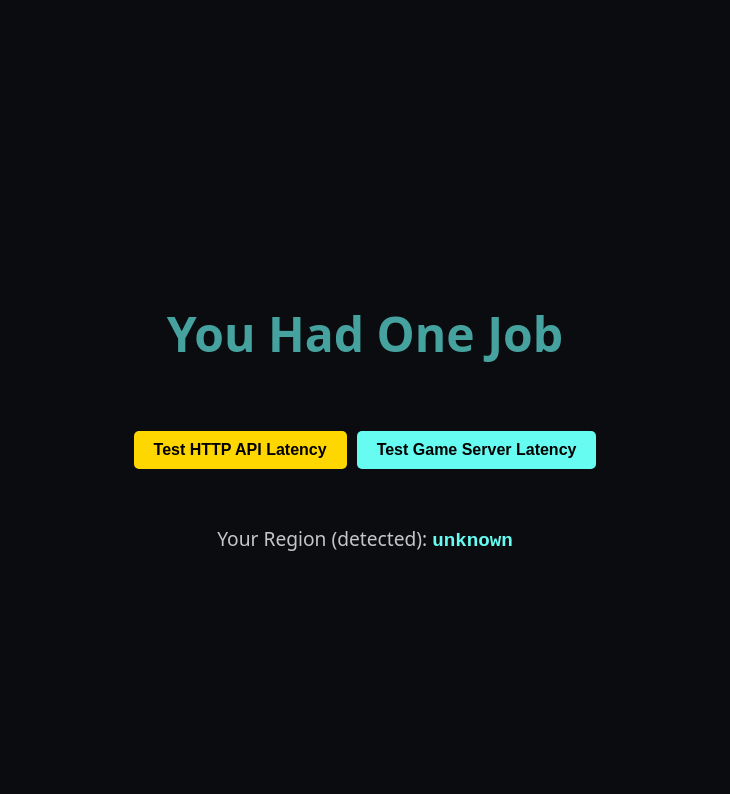
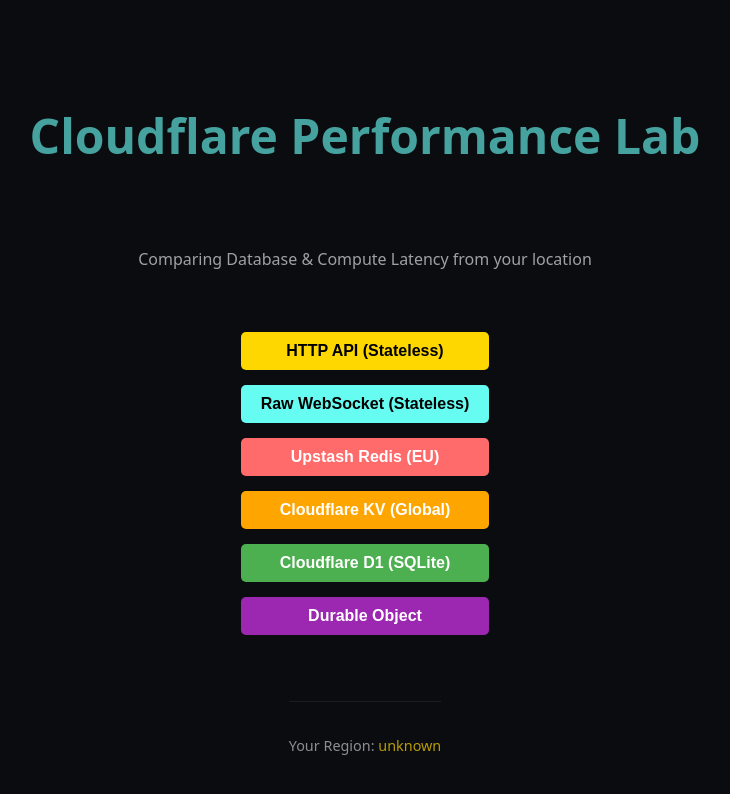
Before and after one commit to lucaslencinas/you-had-one-job, a Next.js app in the folder apps/web/: page / in a window 1280 px wide. Shown: the top 794 px of the page, without its empty margins (275-1005 px from the left). Built offline with nearby package versions, Linux system fonts and the light colour scheme.

Commit message:
feat: add comprehensive Cloudflare storage benchmarking to UI

```diff
--- a/apps/web/src/app/client-page.tsx
+++ b/apps/web/src/app/client-page.tsx
@@ -1,15 +1,9 @@
 "use client";
 
-import { useState, useRef, useCallback } from "react";
+import { useState, useCallback } from "react";
 
 interface ClientPageProps {
   vercelRegion: string;
-}
-
-interface LatencyResult {
-  total: number;
-  processing: number;
-  network: number;
 }
 
 interface HttpBenchmarkStats {
@@ -22,13 +16,18 @@
 
 export default function ClientPage({ vercelRegion }: ClientPageProps) {
   const [httpBenchmark, setHttpBenchmark] = useState<HttpBenchmarkStats | null>(null);
+  const [wsBenchmark, setWsBenchmark] = useState<HttpBenchmarkStats | null>(null);
+  const [kvBenchmark, setKvBenchmark] = useState<HttpBenchmarkStats | null>(null);
+  const [d1Benchmark, setD1Benchmark] = useState<HttpBenchmarkStats | null>(null);
+  const [doBenchmark, setDoBenchmark] = useState<HttpBenchmarkStats | null>(null);
+  const [redisBenchmark, setRedisBenchmark] = useState<HttpBenchmarkStats | null>(null);
+  const [serverLocation, setServerLocation] = useState<string | null>(null);
 
   const runHttpBenchmark = useCallback(async () => {
     setHttpBenchmark({ results: [], min: 0, max: 0, avg: 0, isRunning: true });
     const results: number[] = [];
 
-    // Send 10 HTTP requests with 100ms gaps
-    for (let i = 0; i < 10; i++) {
+    for (let i = 0; i < 5; i++) {
       await new Promise(resolve => setTimeout(resolve, 100));
       const start = Date.now();
       try {
@@ -51,147 +50,174 @@
     setHttpBenchmark(prev => prev ? { ...prev, isRunning: false } : null);
   }, []);
 
-  const [workerBenchmark, setWorkerBenchmark] = useState<HttpBenchmarkStats | null>(null);
-  const [workerLocation, setWorkerLocation] = useState<string | null>(null);
-
-  const runWorkerBenchmark = useCallback(async () => {
-    setWorkerBenchmark({ results: [], min: 0, max: 0, avg: 0, isRunning: true });
+  const runWebSocketBenchmarks = useCallback(async (type: 'ping' | 'ping-kv' | 'ping-d1' | 'ping-do' | 'ping-redis', setStats: React.Dispatch<React.SetStateAction<HttpBenchmarkStats | null>>) => {
+    setStats({ results: [], min: 0, max: 0, avg: 0, isRunning: true });
     const results: number[] = [];
 
-    // Connect to the Worker WebSocket
     const ws = new WebSocket('wss://you-had-one-job-ws.lllencinas.workers.dev');
 
     await new Promise<void>((resolve) => {
       ws.onopen = () => resolve();
-      ws.onerror = () => resolve();
-      // Handle connection errors
       ws.onerror = (e) => {
         console.error("WebSocket error:", e);
-        resolve(); // Continue even on error to avoid hanging
+        resolve();
       }
     });
 
     if (ws.readyState !== WebSocket.OPEN) {
       console.error("WebSocket failed to connect");
-      setWorkerBenchmark(prev => prev ? { ...prev, isRunning: false } : null);
+      setStats(prev => prev ? { ...prev, isRunning: false } : null);
       return;
     }
 
     ws.onmessage = (event) => {
       const data = JSON.parse(event.data);
       if (data.type === 'welcome' && data.serverLocation) {
-        // Only set location, don't interfere with ping
+        setServerLocation(data.serverLocation);
       }
-      if (data.type === 'pong' && data.timestamp) {
+
+      const isResponse =
+        (type === 'ping' && data.type === 'pong') ||
+        (type === 'ping-kv' && data.type === 'pong-kv') ||
+        (type === 'ping-d1' && data.type === 'pong-d1') ||
+        (type === 'ping-do' && data.type === 'pong-do') ||
+        (type === 'ping-redis' && data.type === 'pong-redis');
+
+      if (isResponse && data.timestamp) {
         const now = Date.now();
+        // Use full RTT (client sent -> client received)
         const latency = now - data.timestamp;
         results.push(latency);
 
-        setWorkerBenchmark({
+        setStats({
           results: [...results],
           min: Math.min(...results),
           max: Math.max(...results),
           avg: Math.round(results.reduce((a, b) => a + b, 0) / results.length),
-          isRunning: results.length < 10
+          isRunning: results.length < 5
         });
       }
     };
 
-    // Send 10 pings with 100ms gaps
-    for (let i = 0; i < 10; i++) {
-      await new Promise(resolve => setTimeout(resolve, 100));
+    // Send 5 pings with 200ms gaps
+    for (let i = 0; i < 5; i++) {
+      await new Promise(resolve => setTimeout(resolve, 200));
       const now = Date.now();
-      ws.send(JSON.stringify({ type: 'ping', timestamp: now }));
+      ws.send(JSON.stringify({ type, timestamp: now }));
     }
 
-    // Wait for responses
-    await new Promise(resolve => setTimeout(resolve, 2000));
+    await new Promise(resolve => setTimeout(resolve, 1000));
     ws.close();
-
-    setWorkerBenchmark(prev => prev ? { ...prev, isRunning: false } : null);
+    setStats(prev => prev ? { ...prev, isRunning: false } : null);
   }, []);
 
   return (
     <div className="container">
       <main className="main">
-        <h1 className="title">You Had One Job</h1>
+        <h1 className="title">Cloudflare Performance Lab</h1>
+        <p style={{ textAlign: 'center', marginBottom: '30px', opacity: 0.8 }}>
+          Comparing Database & Compute Latency from your location
+        </p>
 
         <div className="controls">
-          <div style={{ display: 'flex', gap: '10px', marginBottom: '20px', flexWrap: 'wrap' }}>
+          <div style={{ display: 'grid', gridTemplateColumns: 'repeat(auto-fit, minmax(200px, 1fr))', gap: '15px', marginBottom: '30px', width: '100%' }}>
             <button
               onClick={runHttpBenchmark}
               className="button"
               disabled={httpBenchmark?.isRunning}
-              style={{ opacity: httpBenchmark?.isRunning ? 0.5 : 1, background: '#FFD700', color: '#000' }}
+              style={{ background: '#FFD700', color: '#000', opacity: httpBenchmark?.isRunning ? 0.5 : 1 }}
             >
-              {httpBenchmark?.isRunning ? 'Running...' : 'Test HTTP API Latency'}
+              {httpBenchmark?.isRunning ? 'Running...' : 'HTTP API (Stateless)'}
             </button>
             <button
-              onClick={runWorkerBenchmark}
+              onClick={() => runWebSocketBenchmarks('ping', setWsBenchmark)}
               className="button"
-              disabled={workerBenchmark?.isRunning}
-              style={{ opacity: workerBenchmark?.isRunning ? 0.5 : 1, background: '#66FCF1', color: '#000' }}
+              disabled={wsBenchmark?.isRunning}
+              style={{ background: '#66FCF1', color: '#000', opacity: wsBenchmark?.isRunning ? 0.5 : 1 }}
             >
-              {workerBenchmark?.isRunning ? 'Running...' : 'Test Game Server Latency'}
+              {wsBenchmark?.isRunning ? 'Running...' : 'Raw WebSocket (Stateless)'}
+            </button>
+            <button
+              onClick={() => runWebSocketBenchmarks('ping-redis', setRedisBenchmark)}
+              className="button"
+              disabled={redisBenchmark?.isRunning}
+              style={{ background: '#FF6B6B', color: '#fff', opacity: redisBenchmark?.isRunning ? 0.5 : 1 }}
+            >
+              {redisBenchmark?.isRunning ? 'Running...' : 'Upstash Redis (EU)'}
+            </button>
+            <button
+              onClick={() => runWebSocketBenchmarks('ping-kv', setKvBenchmark)}
+              className="button"
+              disabled={kvBenchmark?.isRunning}
+              style={{ background: '#FFA500', color: '#fff', opacity: kvBenchmark?.isRunning ? 0.5 : 1 }}
+            >
+              {kvBenchmark?.isRunning ? 'Running...' : 'Cloudflare KV (Global)'}
+            </button>
+            <button
+              onClick={() => runWebSocketBenchmarks('ping-d1', setD1Benchmark)}
+              className="button"
+              disabled={d1Benchmark?.isRunning}
+              style={{ background: '#4CAF50', color: '#fff', opacity: d1Benchmark?.isRunning ? 0.5 : 1 }}
+            >
+              {d1Benchmark?.isRunning ? 'Running...' : 'Cloudflare D1 (SQLite)'}
+            </button>
+            <button
+              onClick={() => runWebSocketBenchmarks('ping-do', setDoBenchmark)}
+              className="button"
+              disabled={doBenchmark?.isRunning}
+              style={{ background: '#9C27B0', color: '#fff', opacity: doBenchmark?.isRunning ? 0.5 : 1 }}
+            >
+              {doBenchmark?.isRunning ? 'Running...' : 'Durable Object'}
             </button>
           </div>
 
-          <div className="stats">
-            {httpBenchmark && httpBenchmark.results.length > 0 && (
-              <div className="latency-box" style={{ marginTop: '15px', padding: '10px', background: 'rgba(255, 215, 0, 0.1)', borderRadius: '8px', border: '1px solid rgba(255, 215, 0, 0.3)' }}>
-                <p className="latency" style={{ marginBottom: '8px' }}>
-                  <strong>🌐 HTTP API / Cloudflare Edge ({httpBenchmark.results.length}/10)</strong>
-                </p>
-                <div style={{ display: 'grid', gridTemplateColumns: 'repeat(3, 1fr)', gap: '10px', fontSize: '0.9em' }}>
-                  <div>
-                    <span style={{ opacity: 0.7 }}>Min:</span> <span style={{ color: '#FFD700' }}>{httpBenchmark.min}ms</span>
-                  </div>
-                  <div>
-                    <span style={{ opacity: 0.7 }}>Avg:</span> <span style={{ color: '#FFD700' }}>{httpBenchmark.avg}ms</span>
-                  </div>
-                  <div>
-                    <span style={{ opacity: 0.7 }}>Max:</span> <span style={{ color: '#FFD700' }}>{httpBenchmark.max}ms</span>
-                  </div>
-                </div>
-                <div style={{ marginTop: '10px', fontSize: '0.8em', opacity: 0.6 }}>
-                  All pings: [{httpBenchmark.results.map(r => r + 'ms').join(', ')}]
-                </div>
-              </div>
-            )}
+          <div className="stats" style={{ display: 'grid', gridTemplateColumns: '1fr', gap: '15px' }}>
+            {renderStats("🌐 HTTP API (Stateless)", httpBenchmark, "#FFD700", "#000")}
+            {renderStats("🔌 Raw WebSocket (Stateless)", wsBenchmark, "#66FCF1", "#000")}
+            {renderStats("🚀 Upstash Redis (EU)", redisBenchmark, "#FF6B6B", "#fff")}
+            {renderStats("🌍 Cloudflare KV (Global)", kvBenchmark, "#FFA500", "#fff")}
+            {renderStats("💾 Cloudflare D1 (SQLite)", d1Benchmark, "#4CAF50", "#fff")}
+            {renderStats("📦 Durable Object (Compute)", doBenchmark, "#9C27B0", "#fff")}
 
-            {workerBenchmark && workerBenchmark.results.length > 0 && (
-              <div className="latency-box" style={{ marginTop: '15px', padding: '10px', background: 'rgba(102, 252, 241, 0.1)', borderRadius: '8px', border: '1px solid rgba(102, 252, 241, 0.3)' }}>
-                <p className="latency" style={{ marginBottom: '8px' }}>
-                  <strong>⚡ Game Server / WebSockets ({workerBenchmark.results.length}/10)</strong>
-                </p>
-                <div style={{ display: 'grid', gridTemplateColumns: 'repeat(3, 1fr)', gap: '10px', fontSize: '0.9em' }}>
-                  <div>
-                    <span style={{ opacity: 0.7 }}>Min:</span> <span className="latency-value">{workerBenchmark.min}ms</span>
-                  </div>
-                  <div>
-                    <span style={{ opacity: 0.7 }}>Avg:</span> <span className="latency-value">{workerBenchmark.avg}ms</span>
-                  </div>
-                  <div>
-                    <span style={{ opacity: 0.7 }}>Max:</span> <span className="latency-value">{workerBenchmark.max}ms</span>
-                  </div>
-                </div>
-                <div style={{ marginTop: '10px', fontSize: '0.8em', opacity: 0.6 }}>
-                  All pings: [{workerBenchmark.results.map(r => r + 'ms').join(', ')}]
-                </div>
-                {workerLocation && (
-                  <div style={{ marginTop: '5px', fontSize: '0.8em', opacity: 0.7 }}>
-                    Server Location: {workerLocation}
-                  </div>
-                )}
-              </div>
-            )}
-
-            <p className="latency" style={{ marginTop: '20px' }}>
-              Your Region (detected): <span className="latency-value">{vercelRegion}</span>
-            </p>
+            <div style={{ marginTop: '20px', borderTop: '1px solid rgba(255,255,255,0.1)', paddingTop: '20px', fontSize: '0.9em', opacity: 0.7 }}>
+              {serverLocation && <p>Worker Location: <span style={{ color: '#66FCF1' }}>{serverLocation}</span></p>}
+              <p>Your Region: <span style={{ color: '#FFD700' }}>{vercelRegion}</span></p>
+            </div>
           </div>
         </div>
       </main>
     </div>
   );
 }
+
+function renderStats(label: string, stats: HttpBenchmarkStats | null, bgColor: string, textColor: string) {
+  if (!stats || stats.results.length === 0) return null;
+  return (
+    <div className="latency-box" style={{ padding: '15px', background: `rgba(${hexToRgb(bgColor)}, 0.1)`, borderRadius: '12px', border: `1px solid ${bgColor}` }}>
+      <p className="latency" style={{ marginBottom: '10px', color: bgColor, fontWeight: 'bold' }}>
+        {label}
+      </p>
+      <div style={{ display: 'grid', gridTemplateColumns: 'repeat(3, 1fr)', gap: '10px', fontSize: '1.1em' }}>
+        <div>
+          <span style={{ opacity: 0.7 }}>Min:</span> <span style={{ color: '#fff' }}>{stats.min}ms</span>
+        </div>
+        <div>
+          <span style={{ opacity: 0.7 }}>Avg:</span> <span style={{ color: '#fff', fontWeight: 'bold' }}>{stats.avg}ms</span>
+        </div>
+        <div>
+          <span style={{ opacity: 0.7 }}>Max:</span> <span style={{ color: '#fff' }}>{stats.max}ms</span>
+        </div>
+      </div>
+      <div style={{ marginTop: '10px', fontSize: '0.8em', opacity: 0.5, fontFamily: 'monospace' }}>
+        [{stats.results.map(r => r + 'ms').join(', ')}]
+      </div>
+    </div>
+  );
+}
+
+function hexToRgb(hex: string) {
+  const result = /^#?([a-f\d]{2})([a-f\d]{2})([a-f\d]{2})$/i.exec(hex);
+  return result ?
+    `${parseInt(result[1], 16)}, ${parseInt(result[2], 16)}, ${parseInt(result[3], 16)}`
+    : '255, 255, 255';
+}
```
Also changed, not shown: 2 other files (tests, documents, lock files or other folders).
